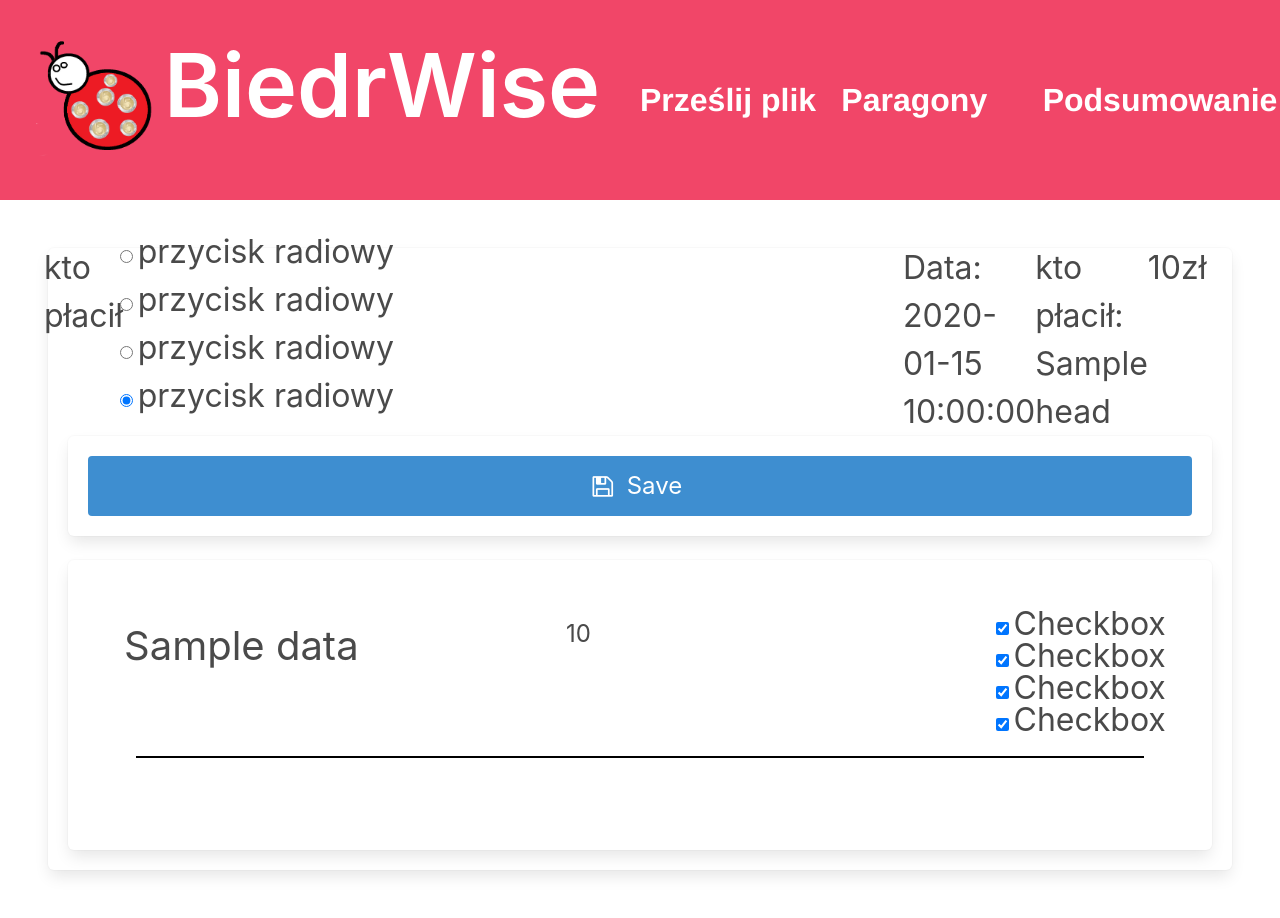
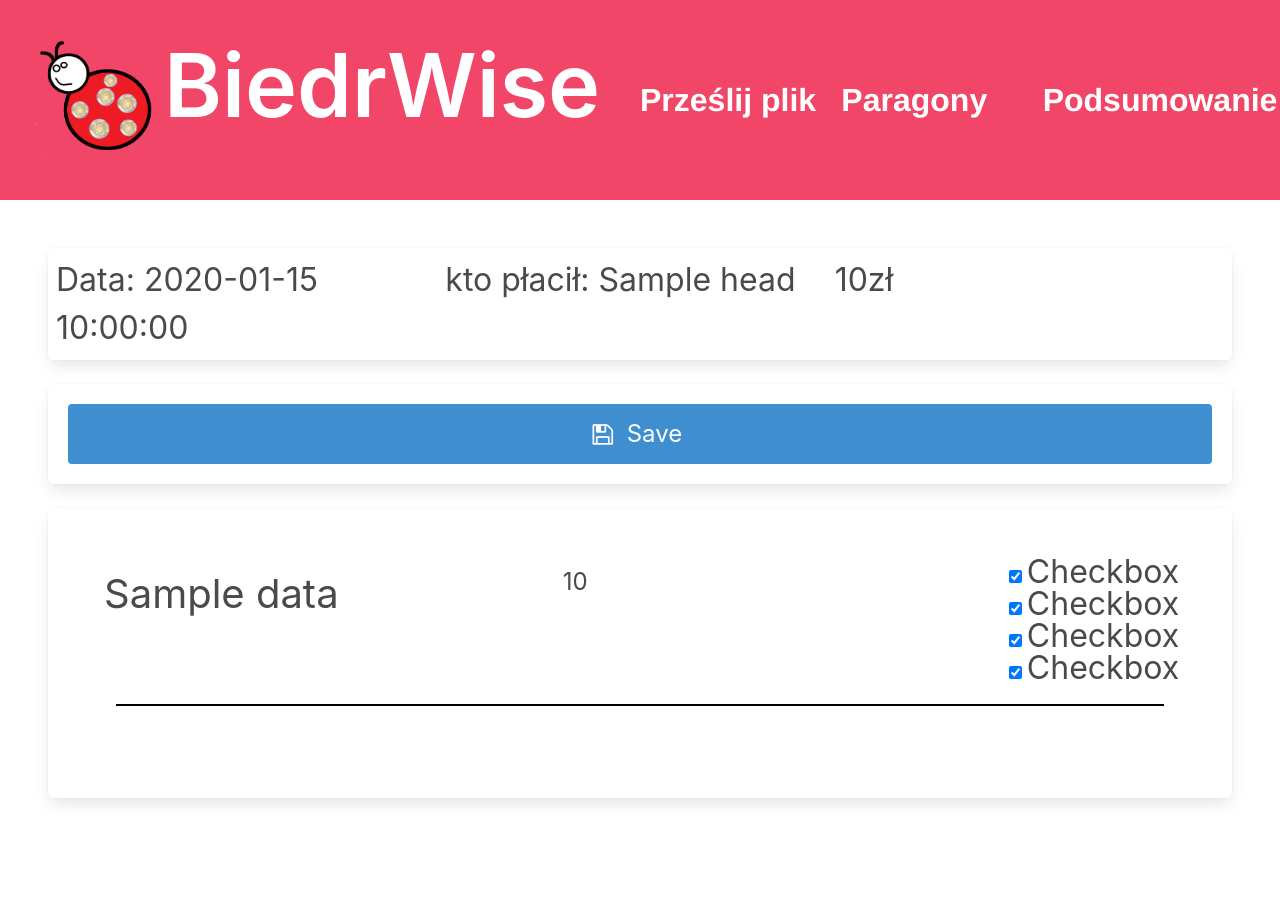
Before and after one commit to Pikne-Programy/biedrwise, a Flask app: template biedrwise/templates/home.html in a window 1280 px wide. After the commit the page ends 804 px from the top, so only its background shows below. Run offline with Flask 3, Linux system fonts and the light colour scheme; the template is opened without the code that fills it: most values are stand-ins (such as "Sample title", 1, 10 or a date in 2020).

Commit message:
remove radiobuttons

```diff
--- a/biedrwise/templates/home.html
+++ b/biedrwise/templates/home.html
@@ -4,27 +4,6 @@
 <section class="section">
   <div class="box">
     <div class="tile is-ancestor">
-      <div class="tile is-ancestor">
-        <div class="tile">
-          <p class="is-size-3">kto płacił</p>
-        </div>
-        <div class="tile is-ancestor is-vertical is-8">
-          {% for j in range(4) %}
-          <div class="tile">
-            <div class="is-pulled-up">
-              <div class="buttons is-right">
-                <div class="field">
-                  <label class="checkbox">
-                    <input type="radio" checked name="gowno">
-                    <span class="check"></span>
-                    <span class="is-size-3">przycisk radiowy</span>
-                  </label>
-                </div>
-              </div>
-            </div>
-          </div>
-          {% endfor %}
-        </div>
       <div class="tile">
         <p class="is-size-3">Data: {{ head.date }}</p>
       </div>
```
